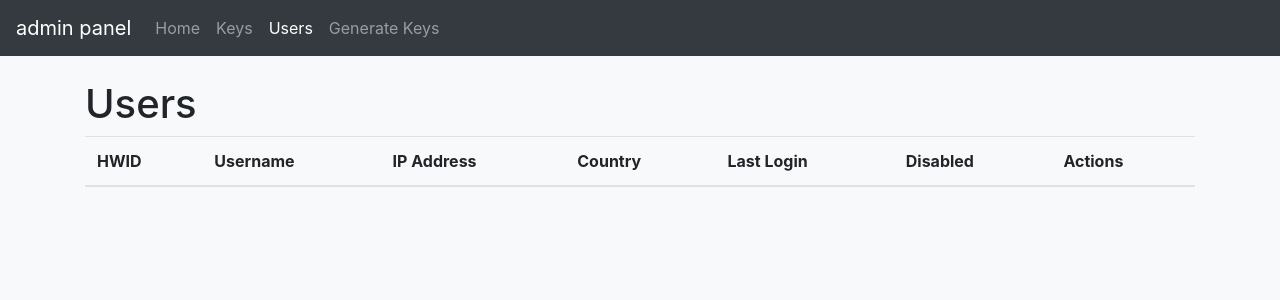
After one commit to nxtdxve/hwid-checker-py, a Flask app: page /users in a window 1280 px wide. The commit adds this page. Shown: the top 300 px of the page. Run offline with Flask 2, Linux system fonts and the light colour scheme; data that the repository does not hold is empty; some libraries are stand-ins or nearby versions.

Commit message:
redesigned admin_panel

```diff
--- a/admin_panel.py
+++ b/admin_panel.py
@@ -60,6 +60,26 @@ def generate_key():
 
     return key
 
+
+
+@app.route('/keys')
+def keys():
+    db = client[DB_NAME]
+    keys_collection = db['keys']
+    keys = list(keys_collection.find())
+
+    return render_template('keys.html', keys=keys)
+
+@app.route('/users')
+def users():
+    db = client[DB_NAME]
+    users_collection = db['users']
+    users = list(users_collection.find())
+
+    return render_template('users.html', users=users)
+
+
+
 @app.route('/delete_key', methods=['POST'])
 def delete_key():
     db = client[DB_NAME]
--- /dev/null
+++ b/templates/users.html
@@ -0,0 +1,122 @@
+<!DOCTYPE html>
+<html>
+
+<head>
+    <title>Admin Panel - Users</title>
+    <meta charset="utf-8">
+    <link rel="stylesheet" href="https://stackpath.bootstrapcdn.com/bootstrap/4.3.1/css/bootstrap.min.css">
+    <script src="https://code.jquery.com/jquery-3.6.0.min.js"></script>
+</head>
+
+<body class="bg-light">
+    <nav class="navbar navbar-expand-lg navbar-dark bg-dark">
+        <a class="navbar-brand" href="#">admin panel</a>
+        <button class="navbar-toggler" type="button" data-toggle="collapse" data-target="#navbarNav"
+            aria-controls="navbarNav" aria-expanded="false" aria-label="Toggle navigation">
+            <span class="navbar-toggler-icon"></span>
+        </button>
+        <div class="collapse navbar-collapse" id="navbarNav">
+            <ul class="navbar-nav mr-auto">
+                <li class="nav-item">
+                    <a class="nav-link" href="{{ url_for('home') }}">Home</a>
+                </li>
+                <li class="nav-item">
+                    <a class="nav-link" href="{{ url_for('keys') }}">Keys</a>
+                </li>
+                <li class="nav-item">
+                    <a class="nav-link active" href="{{ url_for('users') }}">Users</a>
+                </li>
+                <li class="nav-item">
+                    <a class="nav-link" href="{{ url_for('generate_keys') }}">Generate Keys</a>
+                </li>
+            </ul>
+        </div>
+    </nav>
+
+    <div class="container py-4">
+        <h1>Users</h1>
+        <table class="table">
+            <!-- Table header and body code for user list -->
+            <thead>
+                <tr>
+                    <th>HWID</th>
+                    <th>Username</th>
+                    <th>IP Address</th>
+                    <th>Country</th>
+                    <th>Last Login</th>
+                    <th>Disabled</th>
+                    <th>Actions</th>
+                </tr>
+            </thead>
+            <tbody>
+                {% for user in users %}
+                <tr>
+                    <td>{{ user.hwid }}</td>
+                    <td>{{ user.username }}</td>
+                    <td>{{ user.ip_address }}</td>
+                    <td>{{ user.country }}</td>
+                    <td>{{ user.last_login }}</td>
+                    <td>{{ user.disabled }}</td>
+                    <td>
+                        {% if user.disabled %}
+                        <form action="/enable_user" method="POST">
+                            <input type="hidden" name="hwid" value="{{ user.hwid }}">
+                            <button type="submit" class="btn btn-success">Enable</button>
+                        </form>
+                        {% else %}
+                        <form action="/disable_user" method="POST"
+                            onsubmit="return confirm('Are you sure you want to disable this user?');">
+                            <input type="hidden" name="hwid" value="{{ user.hwid }}">
+                            <button type="submit" class="btn btn-warning">Disable</button>
+                        </form>
+                        </form>
+                        <form id="delete-form-{{ user.hwid }}" style="display: none;" action="/delete_user"
+                            method="POST">
+                            <input type="hidden" name="hwid" value="{{ user.hwid }}">
+                            <button type="submit" class="btn btn-danger">Delete</button>
+                        </form>
+
+                        <button type="button" class="btn btn-danger"
+                            onclick="showConfirmation('{{ user.username }}', '{{ user.hwid }}')">Delete</button>
+
+                        <script>
+                            function showConfirmation(username, hwid) {
+                                var confirmUsername = prompt("Please enter the username to confirm deletion:");
+                                if (confirmUsername == username) {
+                                    var form = $('#delete-form-' + hwid);
+                                    console.log('Data sent to server:', form.serialize() + '&confirm_username=' + confirmUsername);
+                                    console.log('hwid:', hwid);
+                                    $.ajax({
+                                        url: form.attr('action'),
+                                        type: 'POST',
+                                        data: form.serialize() + '&confirm_username=' + confirmUsername,
+                                        success: function (response) {
+                                            if (response.success) {
+                                                // User deleted successfully
+                                                alert(response.message);
+                                                window.location.href = '/admin_panel';
+                                            } else {
+                                                // Incorrect confirmation username
+                                                alert(response.message);
+                                            }
+                                        },
+                                        error: function (response) {
+                                            // Error occurred
+                                            alert('An error occurred. User was not deleted.');
+                                        }
+                                    });
+                                } else {
+                                    alert('Incorrect confirmation username. User was not deleted.');
+                                }
+                            }
+                        </script>
+                        {% endif %}
+                    </td>
+                </tr>
+                {% endfor %}
+            </tbody>
+        </table>
+    </div>
+</body>
+
+</html>
```
Also changed, not shown: serial_key_generator.py (deleted, +0 -46 lines), templates/generate_keys.html (+10 -2 lines), templates/home.html (+10 -110 lines), templates/keys.html (added, +72 -0 lines).
